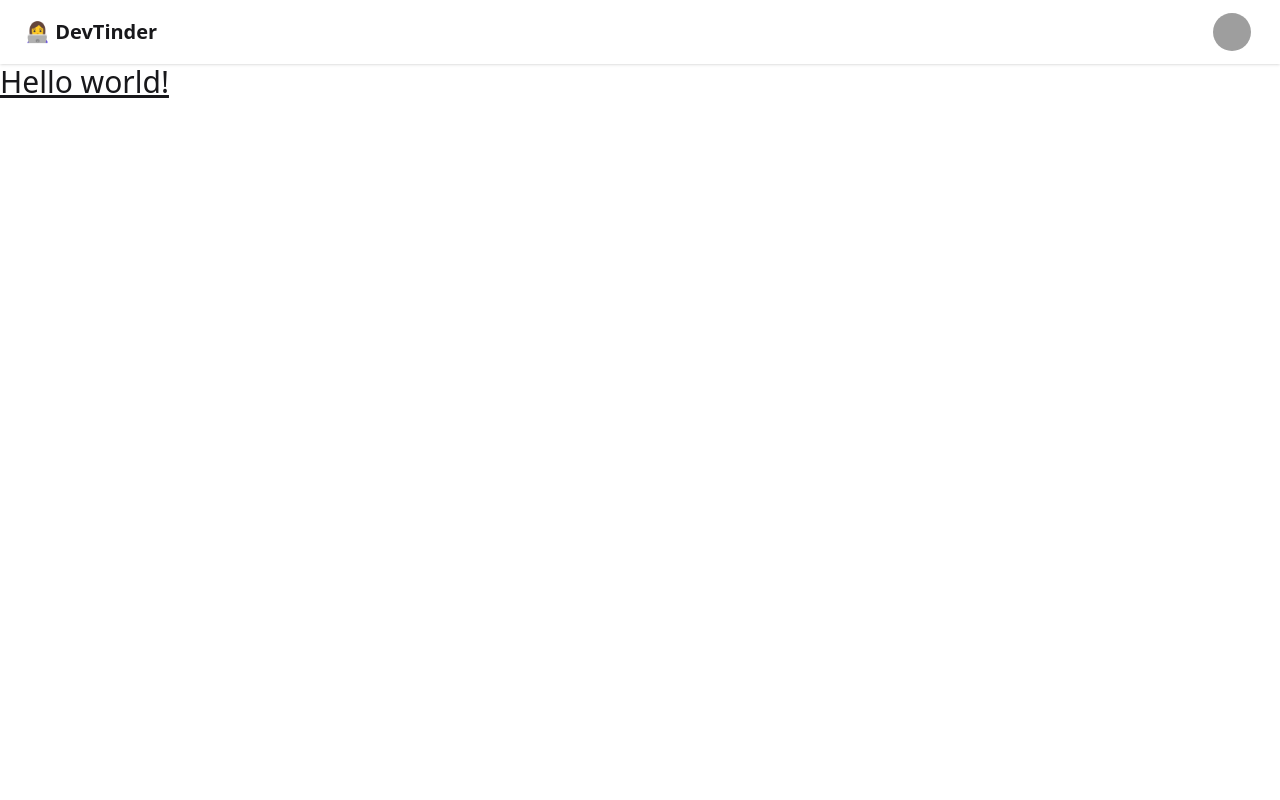
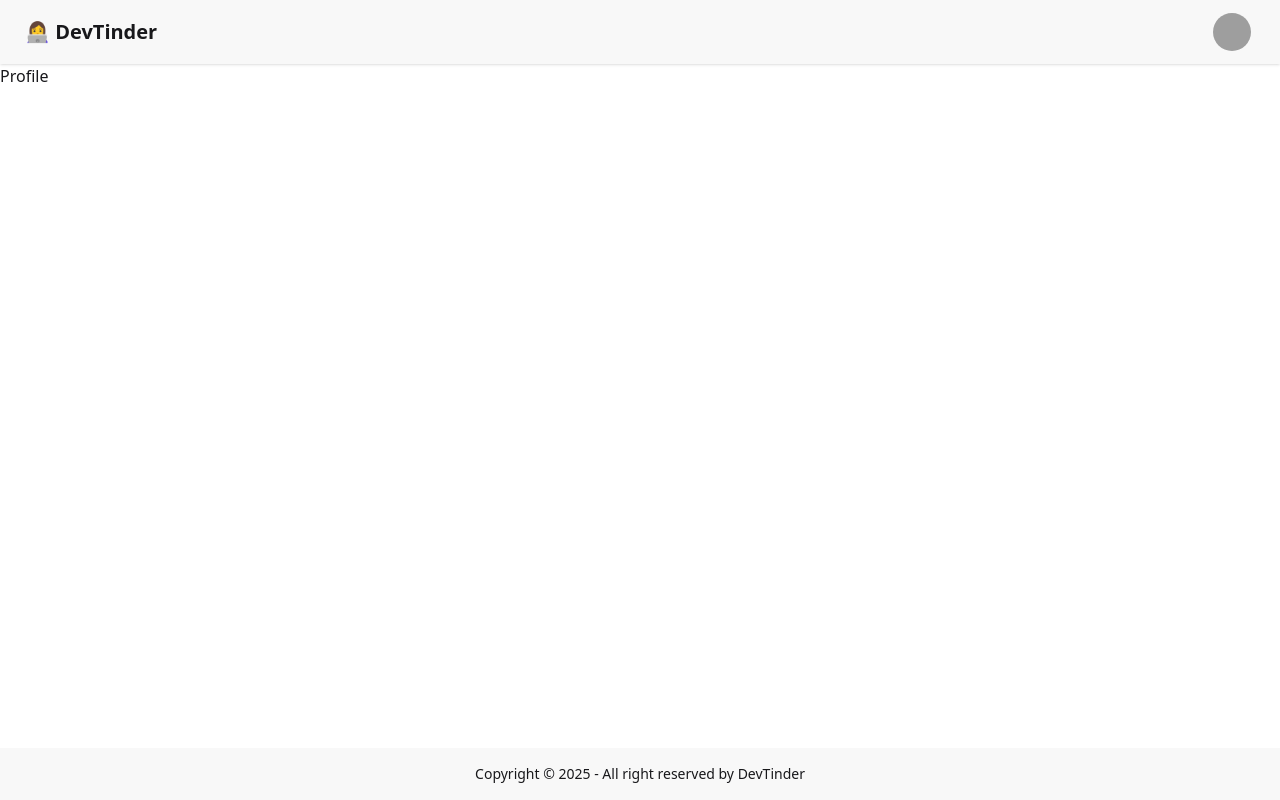
Before and after one commit to kalyonnii/devTinder-web, a React (Vite) app: page /profile in a window 1280 px wide. Built offline with nearby package versions, Linux system fonts and the light colour scheme; grey boxes are pictures that could not be loaded.

Commit message:
routing added

```diff
--- a/package.json
+++ b/package.json
@@ -13,6 +13,7 @@
     "@tailwindcss/vite": "^4.1.12",
     "react": "^19.1.1",
     "react-dom": "^19.1.1",
+    "react-router-dom": "^7.8.2",
     "tailwindcss": "^4.1.12"
   },
   "devDependencies": {
--- a/src/App.tsx
+++ b/src/App.tsx
@@ -1,45 +1,22 @@
+import { BrowserRouter, Route, Routes } from "react-router-dom";
+// import Navbar from "./Navbar";
+import Body from "./Body";
+import Login from "./Login";
+import Profile from "./Profile";
+
 function App() {
   return (
     <>
-      <div className="navbar bg-base-100 shadow-sm">
-        <div className="flex-1">
-          <a className="btn btn-ghost text-xl"> 👩‍💻 DevTinder</a>
-        </div>
-        <div className="flex gap-2">
-          <div className="dropdown dropdown-end mx-5">
-            <div
-              tabIndex={0}
-              role="button"
-              className="btn btn-ghost btn-circle avatar "
-            >
-              <div className="w-10 rounded-full">
-                <img
-                  alt="Tailwind CSS Navbar component"
-                  src="https://img.daisyui.com/images/stock/photo-1534528741775-53994a69daeb.webp"
-                />
-              </div>
-            </div>
-            <ul
-              tabIndex={0}
-              className="menu menu-sm dropdown-content bg-base-100 rounded-box z-1 mt-3 w-52 p-2 shadow"
-            >
-              <li>
-                <a className="justify-between">
-                  Profile
-                  <span className="badge">New</span>
-                </a>
-              </li>
-              <li>
-                <a>Settings</a>
-              </li>
-              <li>
-                <a>Logout</a>
-              </li>
-            </ul>
-          </div>
-        </div>
-      </div>
-      <h1 className="text-3xl font-medium underline">Hello world!</h1>
+      {/* <Navbar /> */}
+      <BrowserRouter basename="/">
+        <Routes>
+          <Route path="/" element={<Body />}>
+            <Route path="/login" element={<Login />} />
+            <Route path="/profile" element={<Profile />} />
+          </Route>
+        </Routes>
+      </BrowserRouter>
+      {/* <h1 className="text-3xl font-medium underline">Hello world!</h1> */}
     </>
   );
 }
--- /dev/null
+++ b/src/Body.tsx
@@ -0,0 +1,15 @@
+import { Outlet } from "react-router-dom";
+import Navbar from "./Navbar";
+import Footer from "./Footer";
+
+const Body = () => {
+  return (
+    <div>
+      <Navbar />
+      <Outlet />
+      <Footer />
+    </div>
+  );
+};
+
+export default Body;
--- /dev/null
+++ b/src/Footer.tsx
@@ -0,0 +1,16 @@
+const Footer = () => {
+  return (
+    <div>
+      <footer className="footer sm:footer-horizontal footer-center bg-base-200 text-base-content p-4 fixed bottom-0">
+        <aside>
+          <p>
+            Copyright © {new Date().getFullYear()} - All right reserved by
+            DevTinder
+          </p>
+        </aside>
+      </footer>
+    </div>
+  );
+};
+
+export default Footer;
--- /dev/null
+++ b/src/Login.tsx
@@ -0,0 +1,10 @@
+
+const Login = () => {
+  return (
+    <div>
+      login page
+    </div>
+  )
+}
+
+export default Login
--- /dev/null
+++ b/src/Navbar.tsx
@@ -0,0 +1,47 @@
+
+const Navbar = () => {
+  return (
+    <div>
+       <div className="navbar bg-base-200 shadow-sm">
+        <div className="flex-1">
+          <a className="btn btn-ghost text-xl"> 👩‍💻 DevTinder</a>
+        </div>
+        <div className="flex gap-2">
+          <div className="dropdown dropdown-end mx-5">
+            <div
+              tabIndex={0}
+              role="button"
+              className="btn btn-ghost btn-circle avatar "
+            >
+              <div className="w-10 rounded-full">
+                <img
+                  alt="Tailwind CSS Navbar component"
+                  src="https://img.daisyui.com/images/stock/photo-1534528741775-53994a69daeb.webp"
+                />
+              </div>
+            </div>
+            <ul
+              tabIndex={0}
+              className="menu menu-sm dropdown-content bg-base-100 rounded-box z-1 mt-3 w-52 p-2 shadow"
+            >
+              <li>
+                <a className="justify-between">
+                  Profile
+                  <span className="badge">New</span>
+                </a>
+              </li>
+              <li>
+                <a>Settings</a>
+              </li>
+              <li>
+                <a>Logout</a>
+              </li>
+            </ul>
+          </div>
+        </div>
+      </div>
+    </div>
+  )
+}
+
+export default Navbar
--- /dev/null
+++ b/src/Profile.tsx
@@ -0,0 +1,10 @@
+
+const Profile = () => {
+  return (
+    <div>
+      Profile
+    </div>
+  )
+}
+
+export default Profile
```
Also changed, not shown: 2 other files (tests, documents, lock files or other folders).
